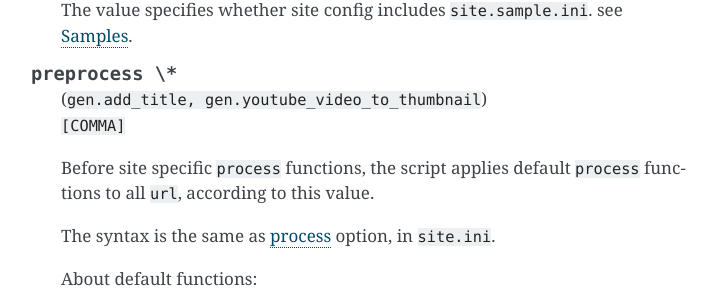
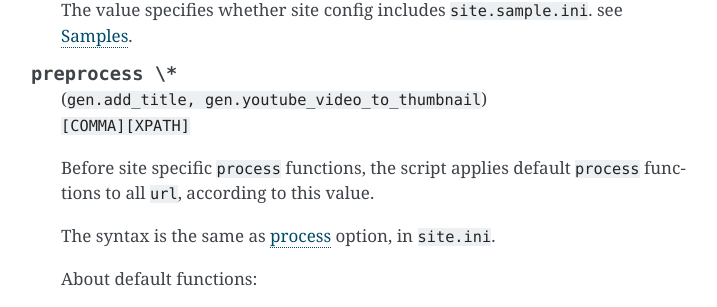
Before and after one commit to openandclose/tosixinch, a Sphinx documentation site: the page built from docs/options.rst, in a window 1280 px wide and 900 px high, scrolled down 4666 px. Shown: the part 143-450 px from the top of the window, without its empty margins (389-1106 px from the left). Built offline with Sphinx 7.4.7, drawn with Linux system fonts in a browser that asks for light colours; some of the changed lines change nothing that is shown.

Commit message:
Fix preprocess func (adding xpath)
The same as process option in 'site.default.ini'.

```diff
--- a/docs/options.rst
+++ b/docs/options.rst
@@ -274,7 +274,7 @@ General Section
 .. confopt:: preprocess \*
 
     | (``gen.add_title, gen.youtube_video_to_thumbnail``)
-    | ``[COMMA]``
+    | ``[COMMA][XPATH]``
 
     Before site specific ``process`` functions,
     the script applies default ``process`` functions to all ``url``,
```
Also changed, not shown: 1 other file.
